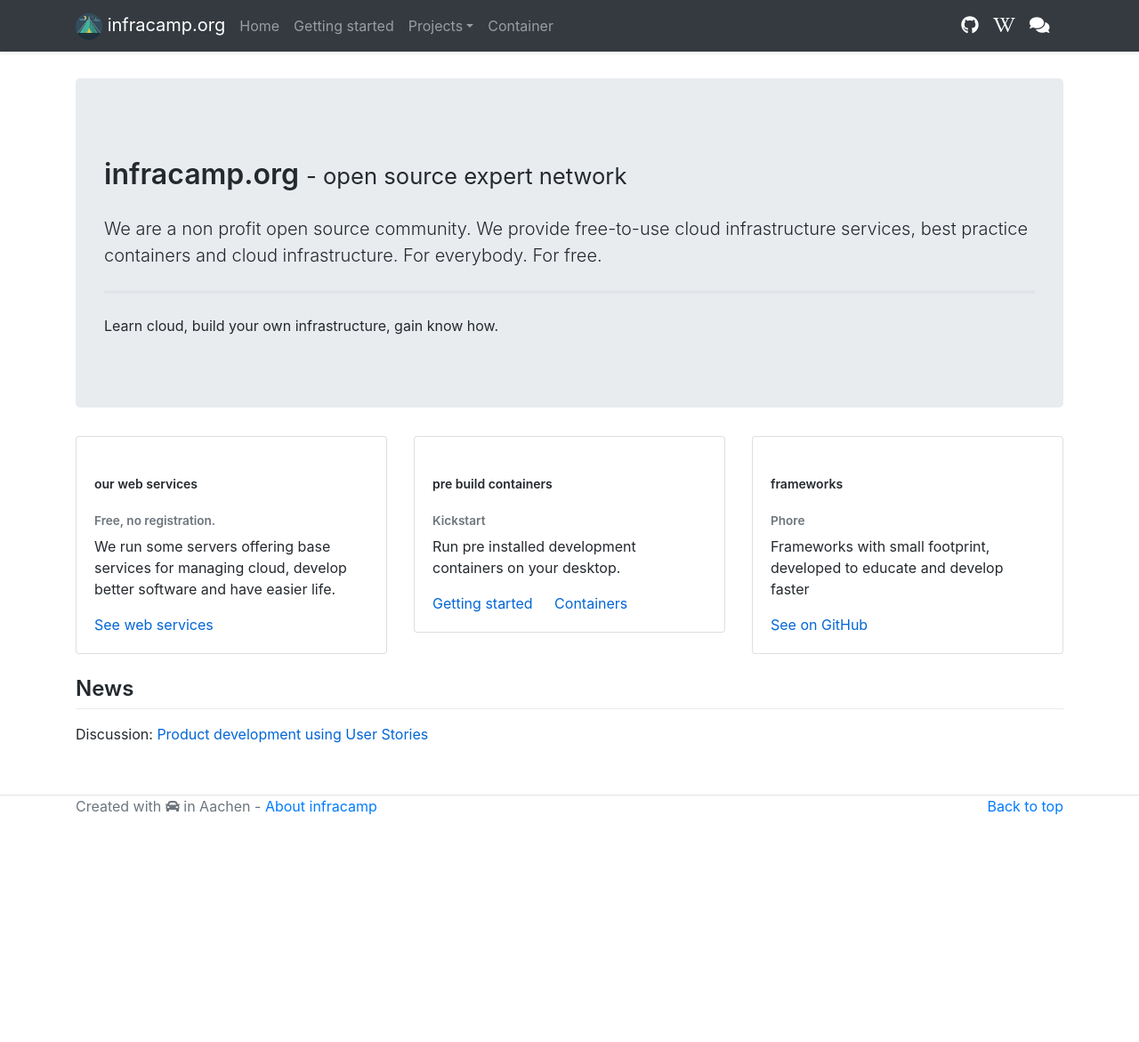
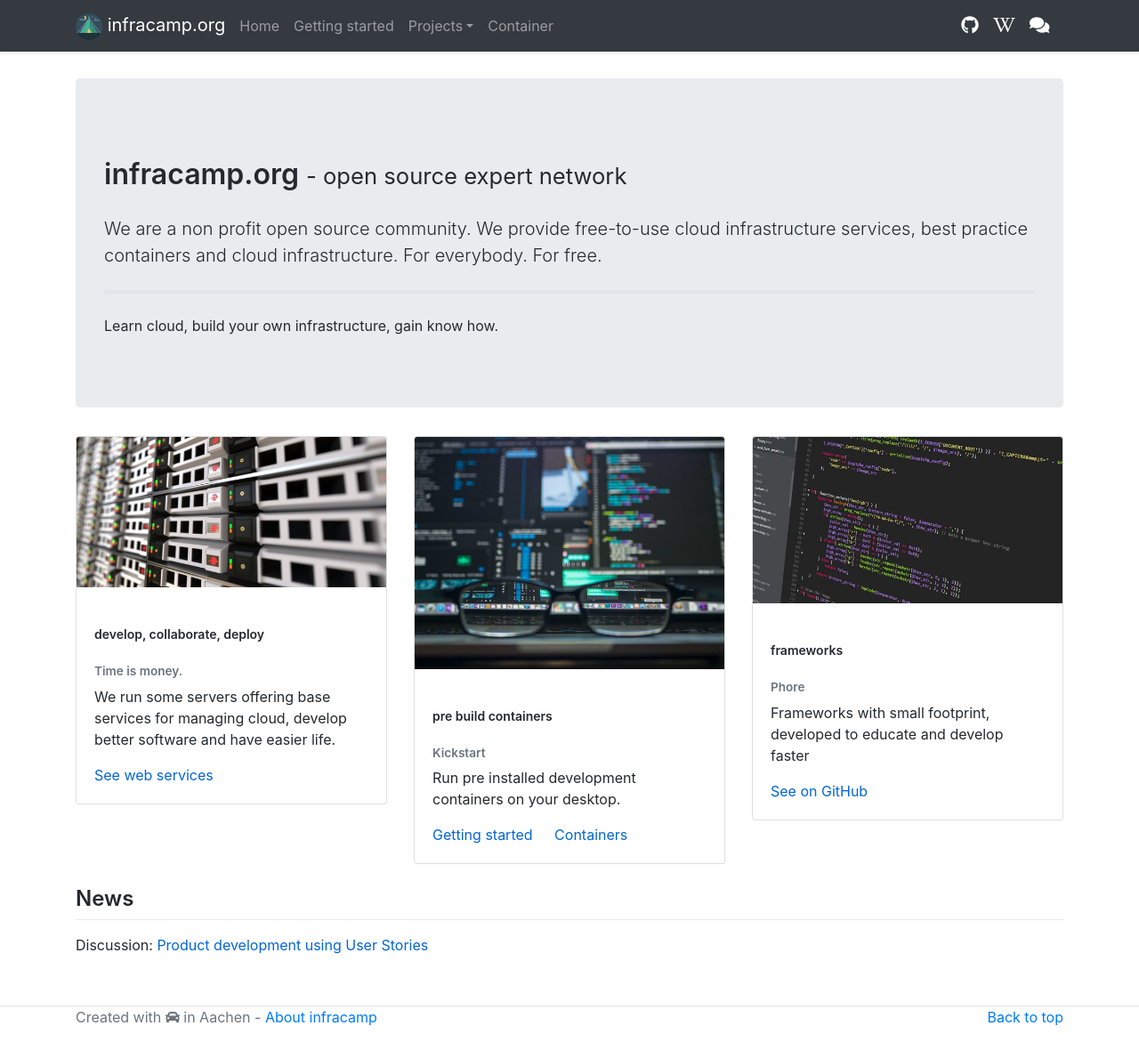
Before and after one commit to infracamp/infracamp, a Jekyll site: the page built from docs/index.md, in a window 1280 px wide and 1171 px high. Shown: the whole window at 89% size. Built offline with Jekyll 4.4.1, drawn with Linux system fonts in a browser that asks for light colours; nearby versions of some CDN libraries.

Commit message:
added cool photos

```diff
--- a/docs/index.md
+++ b/docs/index.md
@@ -15,9 +15,10 @@ title: open source cloud services expert network
 <div class="row">
     <div class="col-sm-4">
         <div class="card">
+          <img class="card-img-top" src="/assets/img/server2.jpg" alt="Card image cap">
           <div class="card-body">
-            <h5 class="card-title">our web services</h5>
-            <h6 class="card-subtitle mb-2 text-muted">Free, no registration.</h6>
+            <h5 class="card-title">develop, collaborate, deploy</h5>
+            <h6 class="card-subtitle mb-2 text-muted">Time is money.</h6>
             <p class="card-text">We run some servers offering base services for managing cloud, develop better software and have
             easier life.</p>
             <a href="/webservices/" class="card-link">See web services</a>
@@ -28,6 +29,7 @@ title: open source cloud services expert network
 
    <div class="col-sm-4">
        <div class="card">
+         <img class="card-img-top" src="/assets/img/coding1.jpg" alt="Card image cap">
          <div class="card-body">
            <h5 class="card-title">pre build containers</h5>
            <h6 class="card-subtitle mb-2 text-muted">Kickstart</h6>
@@ -40,6 +42,7 @@ title: open source cloud services expert network
 
    <div class="col-sm-4">
        <div class="card">
+         <img class="card-img-top" src="/assets/img/coding2.jpg" alt="Card image cap">
          <div class="card-body">
            <h5 class="card-title">frameworks</h5>
            <h6 class="card-subtitle mb-2 text-muted">Phore</h6>
```
Also changed, not shown: README.md, docs/assets/img/coding1.jpg (added), docs/assets/img/coding2.jpg (added), docs/assets/img/server2.jpg (added), docs/assets/img/shell1.jpg (added).
